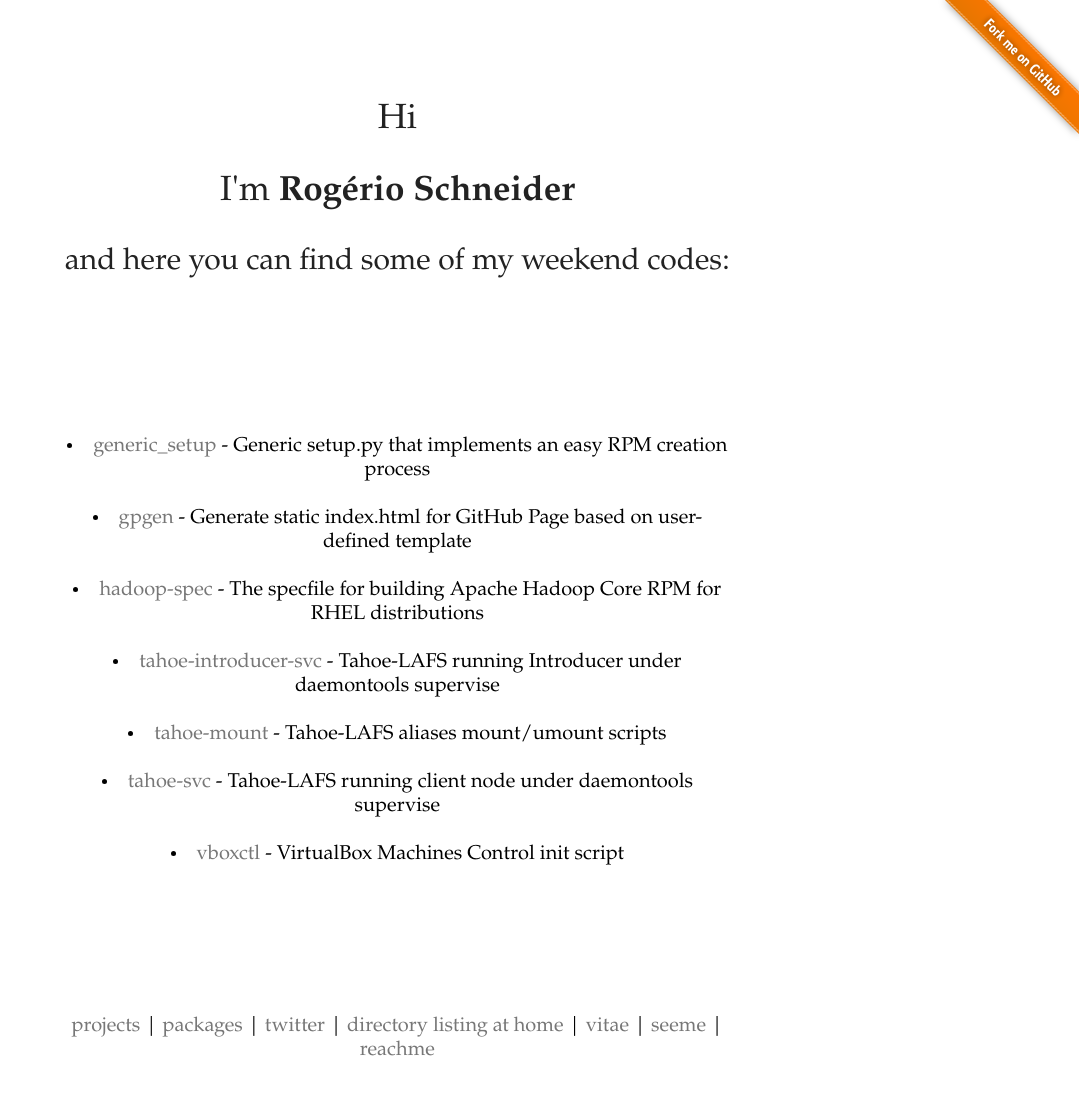
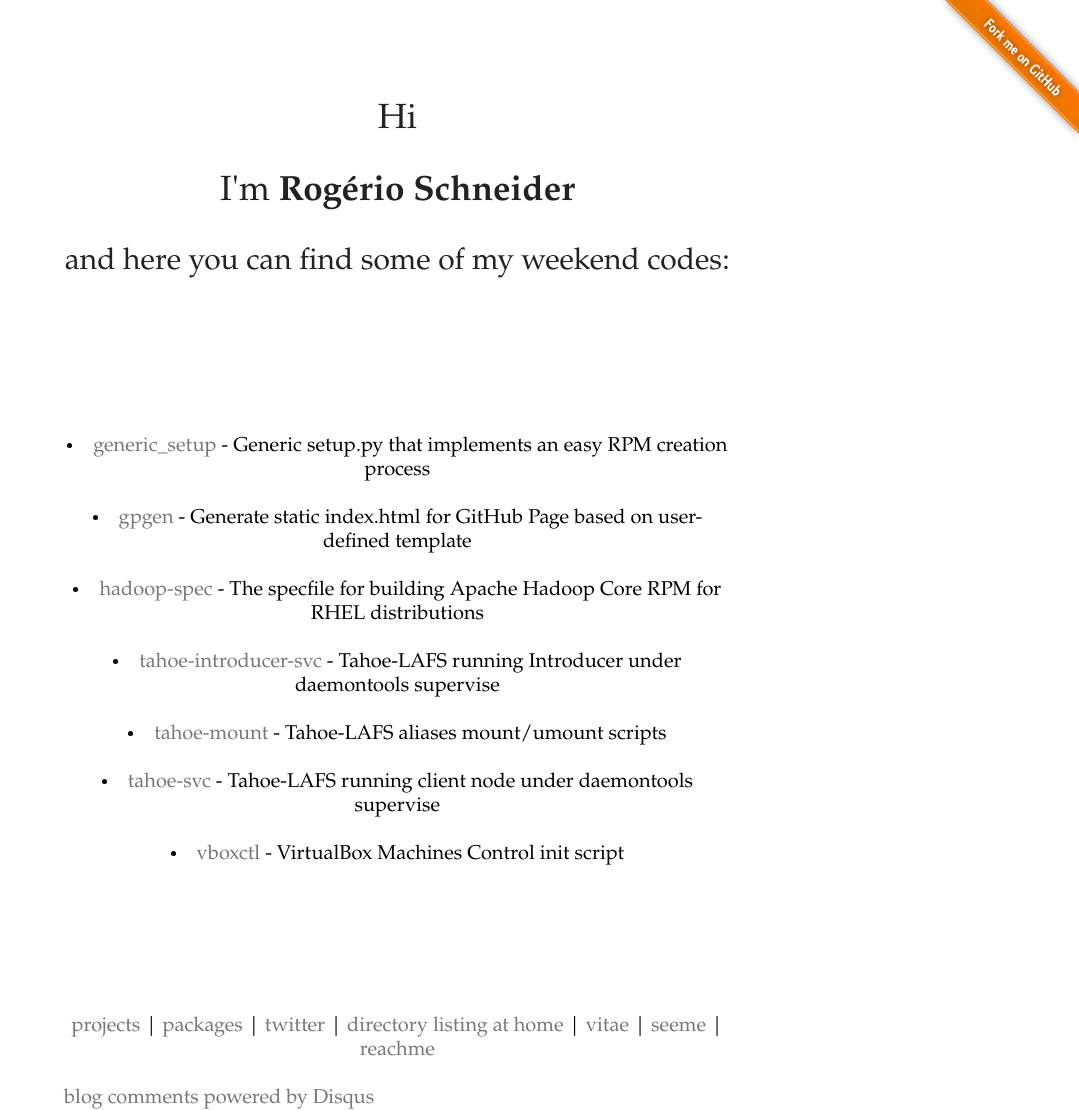
Before and after one commit to stockrt/stockrt.github.com, a Jekyll site: the page index.html, which Jekyll copies as it is, in a window 1280 px wide. Shown: the whole page, without its empty margins (201-1280 px from the left). Built offline with Jekyll 4.4.1, drawn with Linux system fonts in a browser that asks for light colours; comment, search, counter and statistics services are not loaded; before the commit the page ends 1086 px from its top, so only the background shows below that; some of the changed lines change nothing that is shown.

Commit message:
Testing Disqus

```diff
--- a/index.html
+++ b/index.html
@@ -112,6 +112,22 @@
 
 <script type="text/javascript" src="http://disqus.com/forums/rogerioschneider-weekendcoding/combination_widget.js?num_items=5&color=blue&default_tab=people"></script>
 
+<div id="disqus_thread"></div><script type="text/javascript" src="http://disqus.com/forums/rogerioschneider-weekendcoding/embed.js"></script><noscript><a href="http://rogerioschneider-weekendcoding.disqus.com/?url=ref">View the discussion thread.</a></noscript><a href="http://disqus.com" class="dsq-brlink">blog comments powered by <span class="logo-disqus">Disqus</span></a>
+<script type="text/javascript">
+//<![CDATA[
+(function() {
+        var links = document.getElementsByTagName('a');
+        var query = '?';
+        for(var i = 0; i < links.length; i++) {
+            if(links[i].href.indexOf('#disqus_thread') >= 0) {
+                query += 'url' + i + '=' + encodeURIComponent(links[i].href) + '&';
+            }
+        }
+        document.write('<script charset="utf-8" type="text/javascript" src="http://disqus.com/forums/rogerioschneider-weekendcoding/get_num_replies.js' + query + '"></' + 'script>');
+    })();
+//]]>
+</script>
+
 <!-- Generated by gpgen on Tue Jun 30 11:43:39 2009 (http://stockrt.github.com) -->
 </body>
 </html>
```
